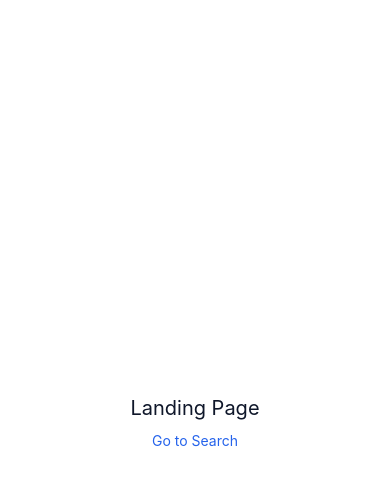
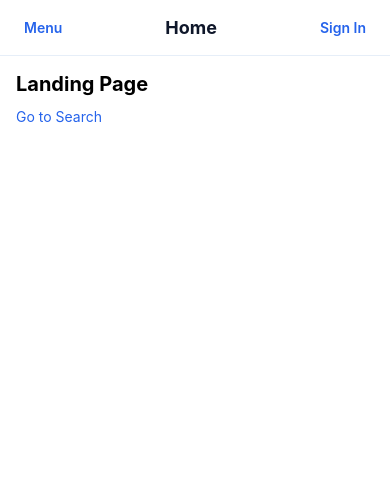
Before and after one commit to ShahriyarSumon/pother-dake-mobile, a React Native app: screen /driver/profile in a window 390 px wide. Shown: the top 486 px of the page. Built offline with nearby package versions, Linux system fonts and the light colour scheme.

Commit message:
feat(rn): add Header and Sidebar + integrate into screens (Layout primitives)

```diff
--- /dev/null
+++ b/src/components/Header.tsx
@@ -0,0 +1,44 @@
+import React, { useState } from 'react';
+import styled from 'styled-components/native';
+import { Text, TouchableOpacity } from 'react-native';
+import Sidebar from './Sidebar';
+
+const HeaderContainer = styled.View`
+  height: 56px;
+  padding: 12px 16px;
+  background-color: ${p => p.theme.colors.background};
+  border-bottom-width: 1px;
+  border-bottom-color: #e6eef8;
+  flex-direction: row;
+  align-items: center;
+  justify-content: space-between;
+`;
+
+const Title = styled.Text`
+  font-size: 18px;
+  font-weight: 700;
+  color: ${p => p.theme.colors.primary};
+`;
+
+const MenuButton = styled.TouchableOpacity`
+  padding: 8px;
+`;
+
+export default function Header({ navigation, title }: any) {
+  const [open, setOpen] = useState(false);
+
+  return (
+    <>
+      <HeaderContainer>
+        <MenuButton onPress={() => setOpen(true)}>
+          <Text style={{color: '#2563eb', fontWeight: '600'}}>Menu</Text>
+        </MenuButton>
+        <Title>{title || 'Pother Dake'}</Title>
+        <MenuButton onPress={() => navigation.navigate('Auth')}>
+          <Text style={{color: '#2563eb', fontWeight: '600'}}>Sign In</Text>
+        </MenuButton>
+      </HeaderContainer>
+      <Sidebar visible={open} onClose={() => setOpen(false)} navigation={navigation} />
+    </>
+  );
+}
--- /dev/null
+++ b/src/components/Sidebar.tsx
@@ -0,0 +1,59 @@
+import React from 'react';
+import styled from 'styled-components/native';
+import { TouchableOpacity, Text } from 'react-native';
+
+const Overlay = styled.TouchableOpacity`
+  position: absolute;
+  left: 0;
+  top: 0;
+  right: 0;
+  bottom: 0;
+  background-color: rgba(0,0,0,0.35);
+  z-index: 40;
+`;
+
+const Drawer = styled.View`
+  width: 260px;
+  background-color: ${p => p.theme.colors.background};
+  height: 100%;
+  padding: 16px;
+  elevation: 6;
+`;
+
+const Item = styled.TouchableOpacity`
+  padding-vertical: 12px;
+`;
+
+const ItemText = styled.Text`
+  font-size: 16px;
+  color: ${p => p.theme.colors.primary};
+`;
+
+export default function Sidebar({ visible, onClose, navigation }: any) {
+  if (!visible) return null;
+
+  return (
+    <Overlay activeOpacity={1} onPress={onClose}>
+      <Drawer>
+        <Item onPress={() => { onClose(); navigation.navigate('Landing'); }}>
+          <ItemText>Home</ItemText>
+        </Item>
+        <Item onPress={() => { onClose(); navigation.navigate('Search'); }}>
+          <ItemText>Search</ItemText>
+        </Item>
+        <Item onPress={() => { onClose(); navigation.navigate('Passenger'); }}>
+          <ItemText>Passenger</ItemText>
+        </Item>
+        <Item onPress={() => { onClose(); navigation.navigate('Driver'); }}>
+          <ItemText>Driver</ItemText>
+        </Item>
+        <Item onPress={() => { onClose(); navigation.navigate('Admin'); }}>
+          <ItemText>Admin</ItemText>
+        </Item>
+        <Item onPress={() => { onClose(); navigation.navigate('Auth'); }}>
+          <ItemText>Sign In</ItemText>
+        </Item>
+      </Drawer>
+    </Overlay>
+  );
+}
--- a/src/screens/AdminDashboard.tsx
+++ b/src/screens/AdminDashboard.tsx
@@ -1,6 +1,7 @@
 import styled from 'styled-components/native';
 import React from 'react';
 import { Text } from 'react-native';
+import Header from '../components/Header';
 
 const Container = styled.View`
   flex: 1;
@@ -8,10 +9,13 @@ const Container = styled.View`
   background-color: ${p => p.theme.colors.background};
 `;
 
-export default function AdminDashboard() {
+export default function AdminDashboard({ navigation }: any) {
   return (
-    <Container>
-      <Text style={{fontSize: 18, fontWeight: '700'}}>Admin Dashboard</Text>
-    </Container>
+    <>
+      <Header navigation={navigation} title="Admin" />
+      <Container>
+        <Text style={{fontSize: 18, fontWeight: '700'}}>Admin Dashboard</Text>
+      </Container>
+    </>
   );
 }
--- a/src/screens/Auth.tsx
+++ b/src/screens/Auth.tsx
@@ -1,6 +1,7 @@
 import styled from 'styled-components/native';
 import React from 'react';
 import { View, Text, TouchableOpacity } from 'react-native';
+import Header from '../components/Header';
 
 const Container = styled.View`
   flex: 1;
@@ -10,11 +11,14 @@ const Container = styled.View`
 
 export default function AuthScreen({ navigation }: any) {
   return (
+    <>
+      <Header navigation={navigation} title="Auth" />
       <Container>
         <Text style={{fontSize: 18, fontWeight: '700'}}>Auth</Text>
         <TouchableOpacity onPress={() => navigation.navigate('Passenger')} style={{marginTop:16}}>
           <Text style={{color: '#2563eb'}}>Sign in (mock)</Text>
         </TouchableOpacity>
       </Container>
+    </>
   );
 }
--- a/src/screens/DriverDashboard.tsx
+++ b/src/screens/DriverDashboard.tsx
@@ -1,6 +1,7 @@
 import styled from 'styled-components/native';
 import React from 'react';
 import { Text } from 'react-native';
+import Header from '../components/Header';
 
 const Container = styled.View`
   flex: 1;
@@ -8,10 +9,13 @@ const Container = styled.View`
   background-color: ${p => p.theme.colors.background};
 `;
 
-export default function DriverDashboard() {
+export default function DriverDashboard({ navigation }: any) {
   return (
-    <Container>
-      <Text style={{fontSize: 18, fontWeight: '700'}}>Driver Dashboard</Text>
-    </Container>
+    <>
+      <Header navigation={navigation} title="Driver" />
+      <Container>
+        <Text style={{fontSize: 18, fontWeight: '700'}}>Driver Dashboard</Text>
+      </Container>
+    </>
   );
 }
--- a/src/screens/Landing.tsx
+++ b/src/screens/Landing.tsx
@@ -1,24 +1,22 @@
 import styled from 'styled-components/native';
 import React from 'react';
 import { View, Text } from 'react-native';
+import Header from '../components/Header';
 
 const Container = styled.View`
   flex: 1;
-  align-items: center;
-  justify-content: center;
-  background-color: ${props => props.theme.colors.background};
-`;
-
-const Title = styled.Text`
-  font-size: 20px;
-  color: ${props => props.theme.colors.primary};
+  padding: 16px;
+  background-color: ${p => p.theme.colors.background};
 `;
 
 export default function LandingScreen({ navigation }: any) {
   return (
-    <Container>
-      <Title>Landing Page</Title>
-      <Text onPress={() => navigation.navigate('Search')} style={{color: '#2563eb', marginTop: 12}}>Go to Search</Text>
-    </Container>
+    <>
+      <Header navigation={navigation} title="Home" />
+      <Container>
+        <Text style={{fontSize: 20, fontWeight: '700'}}>Landing Page</Text>
+        <Text style={{marginTop: 12, color: '#2563eb'}} onPress={() => navigation.navigate('Search')}>Go to Search</Text>
+      </Container>
+    </>
   );
 }
--- a/src/screens/PassengerDashboard.tsx
+++ b/src/screens/PassengerDashboard.tsx
@@ -1,6 +1,7 @@
 import styled from 'styled-components/native';
 import React from 'react';
 import { Text } from 'react-native';
+import Header from '../components/Header';
 
 const Container = styled.View`
   flex: 1;
@@ -8,10 +9,13 @@ const Container = styled.View`
   background-color: ${p => p.theme.colors.background};
 `;
 
-export default function PassengerDashboard() {
+export default function PassengerDashboard({ navigation }: any) {
   return (
-    <Container>
-      <Text style={{fontSize: 18, fontWeight: '700'}}>Passenger Dashboard</Text>
-    </Container>
+    <>
+      <Header navigation={navigation} title="Passenger" />
+      <Container>
+        <Text style={{fontSize: 18, fontWeight: '700'}}>Passenger Dashboard</Text>
+      </Container>
+    </>
   );
 }
--- a/src/screens/SearchResults.tsx
+++ b/src/screens/SearchResults.tsx
@@ -2,6 +2,7 @@ import styled from 'styled-components/native';
 import React from 'react';
 import { View, Text, FlatList, TouchableOpacity } from 'react-native';
 import mockData from '../services/mockData';
+import Header from '../components/Header';
 
 const Container = styled.View`
   flex: 1;
@@ -18,6 +19,8 @@ const Item = styled.TouchableOpacity`
 
 export default function SearchResults({ navigation }: any) {
   return (
+    <>
+      <Header navigation={navigation} title="Search" />
       <Container>
         <FlatList
           data={mockData.trips}
@@ -30,5 +33,6 @@ export default function SearchResults({ navigation }: any) {
           )}
         />
       </Container>
+    </>
   );
 }
--- a/src/screens/TripDetails.tsx
+++ b/src/screens/TripDetails.tsx
@@ -1,6 +1,7 @@
 import styled from 'styled-components/native';
 import React from 'react';
 import { View, Text } from 'react-native';
+import Header from '../components/Header';
 
 const Container = styled.View`
   flex: 1;
@@ -8,12 +9,15 @@ const Container = styled.View`
   background-color: ${p => p.theme.colors.background};
 `;
 
-export default function TripDetails({ route }: any) {
+export default function TripDetails({ route, navigation }: any) {
   const id = route?.params?.id;
   return (
-    <Container>
-      <Text style={{fontSize: 18, fontWeight: '700'}}>Trip Details</Text>
-      <Text style={{marginTop: 8}}>Trip id: {id}</Text>
-    </Container>
+    <>
+      <Header navigation={navigation} title="Trip Details" />
+      <Container>
+        <Text style={{fontSize: 18, fontWeight: '700'}}>Trip Details</Text>
+        <Text style={{marginTop: 8}}>Trip id: {id}</Text>
+      </Container>
+    </>
   );
 }
```
Lines whose indentation alone changed are shown as unchanged.
